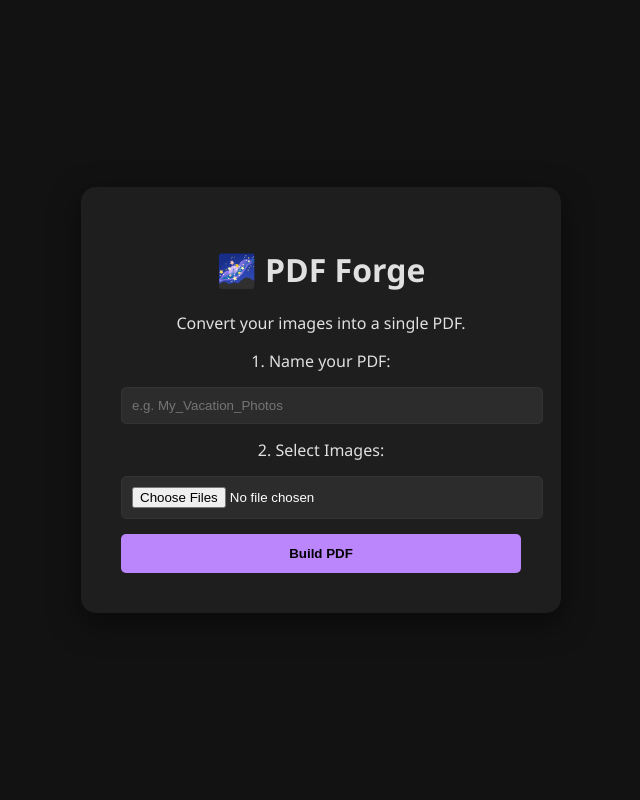
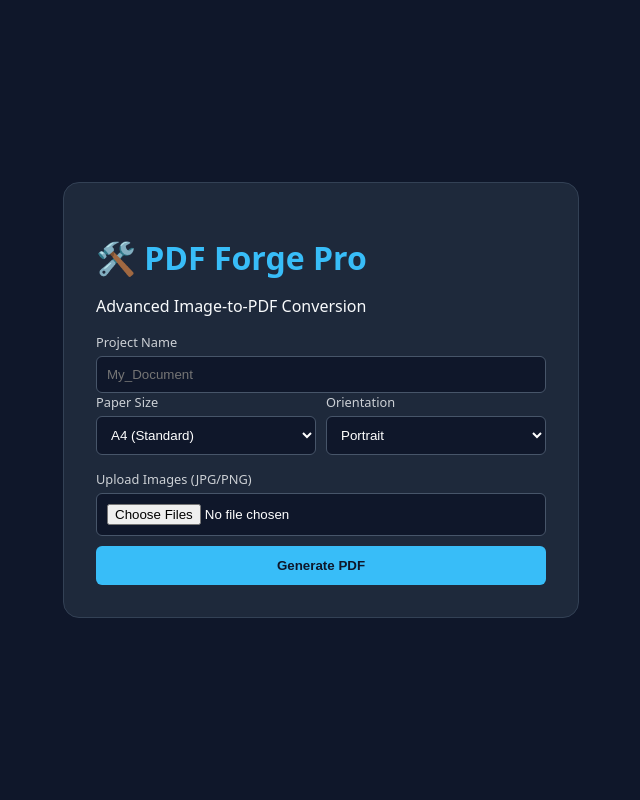
Before and after one commit to DevSolanki-works/PDF-Converter, a Flask app: page / in a window 1280 px wide. Shown: the whole page, without its empty margins (319-959 px from the left). Run offline with Flask 3, Linux system fonts and the light colour scheme.

Commit message:
Size option and Auto Cleaning

```diff
--- a/app.py
+++ b/app.py
@@ -1,10 +1,28 @@
 import os
 import uuid
+import shutil
+import threading
+import time
 from flask import Flask, render_template, request, send_file
 import img2pdf
 
 app = Flask(__name__)
 UPLOAD_FOLDER = 'uploads'
+
+#Background Cleaning
+def cleanup_worker():
+    while True:
+        time.sleep(600)
+        now = time.time()
+        if os.path.exists(UPLOAD_FOLDER):
+            for folder in os.listdir(UPLOAD_FOLDER):
+                folder_path = os.path.join(UPLOAD_FOLDER, folder)
+
+                if os.path.getmtime(folder_path) < now - 900:
+                    shutil.rmtree(folder_path)
+                    print(f"🧹 Cleaned up old session: {folder}")
+
+threading.Thread(target=cleanup_worker, daemon=True).start()
 
 @app.route('/')
 def index():
@@ -13,8 +31,10 @@ def index():
 @app.route('/convert', methods=['POST'])
 def convert():
     uploaded_files = request.files.getlist("files")
+    custom_name = request.form.get("pdf_name") or "my_pdf"
 
-    custom_name = request.form.get("pdf_name") or "my_pdf"
+    page_size = request.form.get("page_size", "A4")
+    orientation = request.form.get("orientation", "potrait")
 
     if not uploaded_files or uploaded_files[0].filename == '':
         return "No Files Selected"
@@ -31,11 +51,10 @@ def convert():
 
     output_pdf_path = os.path.join(user_session_folder, f"{custom_name}.pdf")
 
+    layout_fun = img2pdf.get_layout_fun(pagesize=getattr(img2pdf, page_size.upper()))
+
     with open(output_pdf_path, "wb") as f:
-        f.write(img2pdf.convert(file_paths))
-
-    for path in file_paths:
-        os.remove(path)
+        f.write(img2pdf.convert(file_paths, layout_fun=layout_fun))
 
     return send_file(output_pdf_path, as_attachment=True, download_name=f"{custom_name}.pdf")
 
--- a/templates/index.html
+++ b/templates/index.html
@@ -2,59 +2,51 @@
 <html lang="en">
 <head>
     <meta charset="UTF-8">
-    <title>Pro PDF Converter</title>
+    <title>PDF Forge Pro</title>
     <style>
-        :root {
-            --bg: #121212;
-            --card: #1e1e1e;
-            --text: #e0e0e0;
-            --primary: #bb86fc;
-            --accent: #03dac6;
-        }
-
-        body {
-            background-color: var(--bg);
-            color: var(--text);
-            font-family: 'Segoe UI', sans-serif;
-            display: flex; justify-content: center; align-items: center; height: 100vh; margin: 0;
-        }
-
-        .container {
-            background: var(--card);
-            padding: 40px;
-            border-radius: 15px;
-            box-shadow: 0 10px 30px rgba(0,0,0,0.5);
-            text-align: center; width: 400px;
-        }
-
-        input[type="text"], input[type="file"] {
-            width: 100%; padding: 10px; margin: 15px 0;
-            border-radius: 5px; border: 1px solid #333;
-            background: #2c2c2c; color: white;
-        }
-
-        button {
-            background: var(--primary); color: #000; font-weight: bold;
-            border: none; padding: 12px 25px; border-radius: 5px; cursor: pointer;
-            width: 100%; transition: 0.3s;
-        }
-
-        button:hover { background: var(--accent); transform: translateY(-2px); }
+        :root { --bg: #0f172a; --card: #1e293b; --text: #f8fafc; --primary: #38bdf8; }
+        body { background: var(--bg); color: var(--text); font-family: system-ui; display: flex; justify-content: center; align-items: center; min-height: 100vh; margin: 0; }
+        .container { background: var(--card); padding: 2rem; border-radius: 1rem; width: 100%; max-width: 450px; border: 1px solid #334155; }
+        h1 { color: var(--primary); margin-bottom: 0.5rem; }
+        .setting-group { display: flex; gap: 10px; margin-bottom: 15px; text-align: left; }
+        .field { flex: 1; }
+        label { font-size: 0.8rem; opacity: 0.8; display: block; margin-bottom: 5px; }
+        input, select { width: 100%; padding: 10px; border-radius: 6px; background: #0f172a; border: 1px solid #475569; color: white; box-sizing: border-box; }
+        button { background: var(--primary); color: #0f172a; border: none; padding: 12px; border-radius: 6px; width: 100%; font-weight: bold; cursor: pointer; margin-top: 10px; }
+        button:hover { filter: brightness(1.2); }
     </style>
 </head>
 <body>
     <div class="container">
-        <h1>🌌 PDF Forge</h1>
-        <p>Convert your images into a single PDF.</p>
+        <h1>🛠️ PDF Forge Pro</h1>
+        <p>Advanced Image-to-PDF Conversion</p>
 
         <form action="/convert" method="post" enctype="multipart/form-data">
-            <label>1. Name your PDF:</label>
-            <input type="text" name="pdf_name" placeholder="e.g. My_Vacation_Photos">
+            <label>Project Name</label>
+            <input type="text" name="pdf_name" placeholder="My_Document">
 
-            <label>2. Select Images:</label>
+            <div class="setting-group">
+                <div class="field">
+                    <label>Paper Size</label>
+                    <select name="page_size">
+                        <option value="A4">A4 (Standard)</option>
+                        <option value="Letter">Letter (US)</option>
+                        <option value="A3">A3 (Large)</option>
+                    </select>
+                </div>
+                <div class="field">
+                    <label>Orientation</label>
+                    <select name="orientation">
+                        <option value="portrait">Portrait</option>
+                        <option value="landscape">Landscape</option>
+                    </select>
+                </div>
+            </div>
+
+            <label>Upload Images (JPG/PNG)</label>
             <input type="file" name="files" multiple required>
 
-            <button type="submit">Build PDF</button>
+            <button type="submit">Generate PDF</button>
         </form>
     </div>
 </body>
```
Also changed, not shown: uploads/pexels-zhanqun-cai-1507025-7640750 (1).jpg (deleted), 1 other file.
